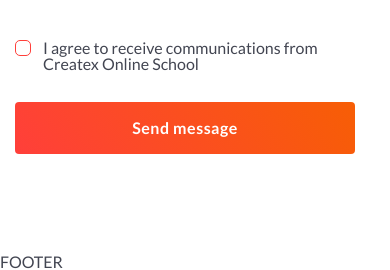
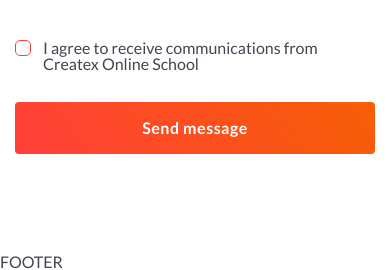
Before and after one commit to Huntter111/Lessons_cources, a PHP site: page / in a window 390 px wide. Shown: the part 3085-3355 px from the top of the page. Run offline with PHP 8.4, Linux system fonts and the light colour scheme.

Commit message:
fixed: adaptive screen

```diff
--- a/lesson_16/css/style.css
+++ b/lesson_16/css/style.css
@@ -277,3 +277,8 @@ body {
 		text-align: center;
 	}
 }
+@media (max-width: 529px) {
+	.drop-form__button {
+		max-width: 100%;
+	}
+}
```
